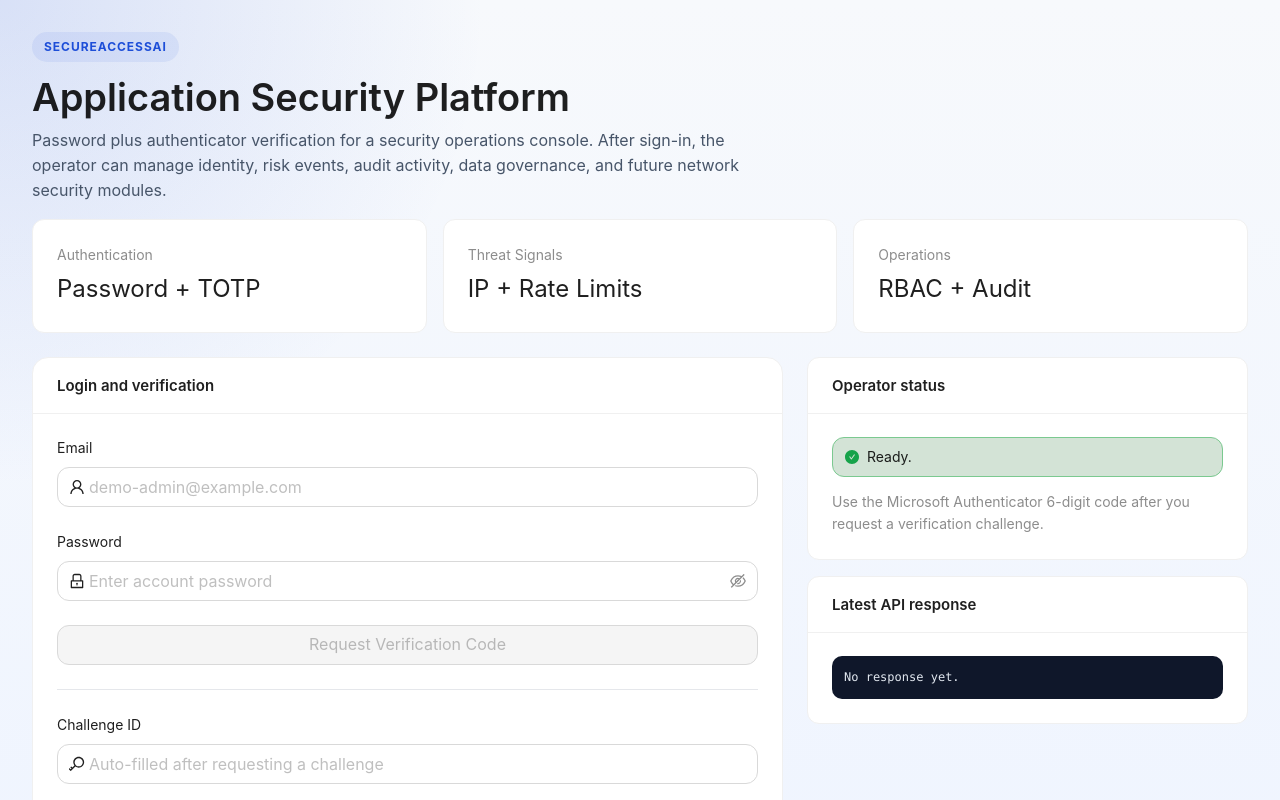
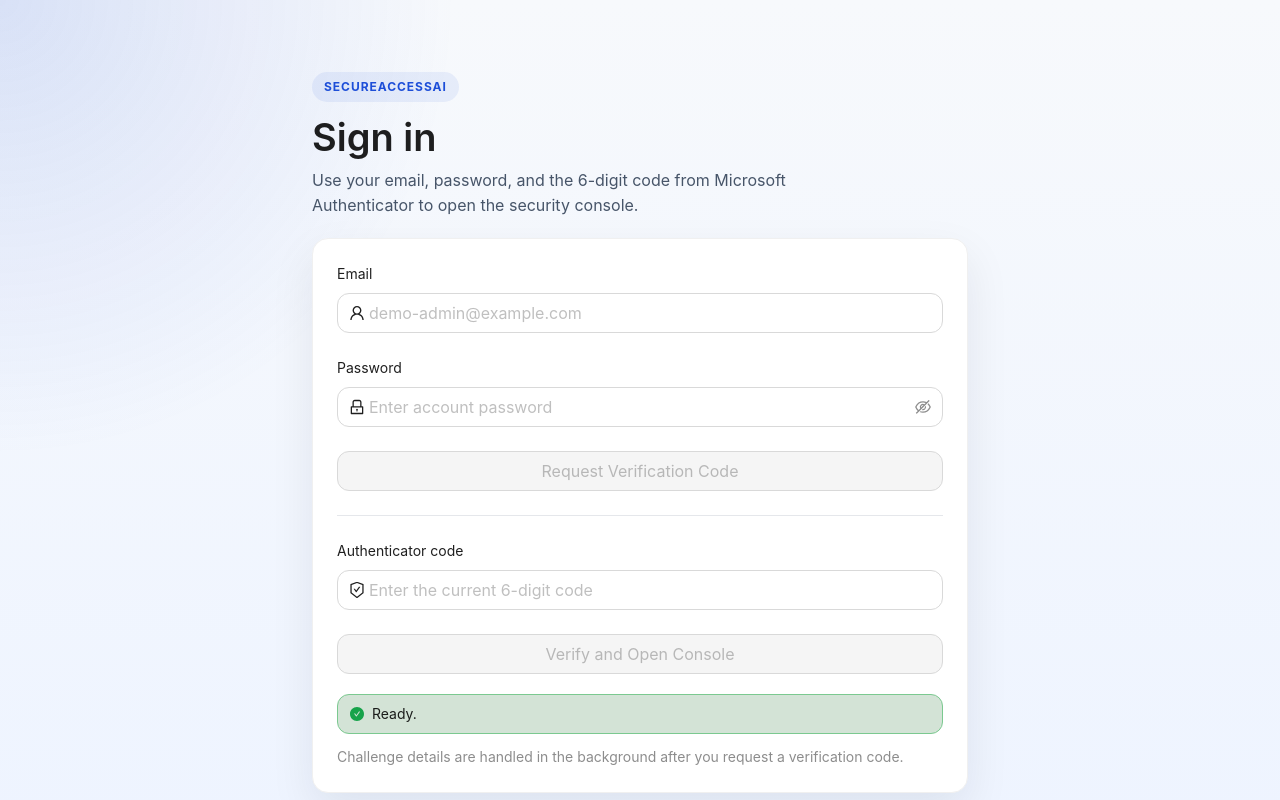
Before and after one commit to julianlu26/SecureAccessAI, a React app in the folder frontend/: page / in a window 1280 px wide. Shown: the top 800 px of the page. Built offline with nearby package versions, Linux system fonts and the light colour scheme; the HTML template or start-up script is replaced by a standard one.

Commit message:
refactor(ui): reduce login page to core verification flow

```diff
--- a/frontend/src/App.jsx
+++ b/frontend/src/App.jsx
@@ -161,28 +161,19 @@ function governanceItems(dataGovernance) {
   ].filter(Boolean);
 }
 
-function LoginPage({ loginForm, setLoginForm, verifyForm, setVerifyForm, latestCode, message, response, requestLoginCode, handleVerifyCode }) {
-  const showFallbackCode = /^\d{6}$/.test(latestCode || '');
-
+function LoginPage({ loginForm, setLoginForm, verifyForm, setVerifyForm, message, requestLoginCode, handleVerifyCode }) {
   return (
     <div className="console-login-page">
-      <div className="login-shell">
-        <div className="login-hero">
+      <div className="login-shell login-shell--narrow">
+        <div className="login-simple-head">
           <div className="login-hero-badge">SecureAccessAI</div>
-          <Title level={1} className="login-title">Application Security Platform</Title>
-          <Paragraph className="console-muted login-copy">
-            Password plus authenticator verification for a security operations console. After sign-in, the operator can manage identity, risk events, audit activity, data governance, and future network security modules.
+          <Title level={1} className="login-title">Sign in</Title>
+          <Paragraph className="console-muted login-copy login-copy--compact">
+            Use your email, password, and the 6-digit code from Microsoft Authenticator to open the security console.
           </Paragraph>
-          <Row gutter={[16, 16]}>
-            <Col xs={24} md={8}><Card><Statistic title="Authentication" value="Password + TOTP" /></Card></Col>
-            <Col xs={24} md={8}><Card><Statistic title="Threat Signals" value="IP + Rate Limits" /></Card></Col>
-            <Col xs={24} md={8}><Card><Statistic title="Operations" value="RBAC + Audit" /></Card></Col>
-          </Row>
         </div>
 
-        <Row gutter={[24, 24]}>
-          <Col xs={24} lg={15}>
-            <Card title="Login and verification" className="login-main-card">
+        <Card className="login-main-card login-main-card--single">
           <Form layout="vertical" onFinish={() => requestLoginCode()}>
             <Form.Item label="Email">
               <Input
@@ -210,46 +201,25 @@ function LoginPage({ loginForm, setLoginForm, verifyForm, setVerifyForm, latestC
           <div className="login-divider" />
 
           <Form layout="vertical" onFinish={handleVerifyCode}>
-                <Form.Item label="Challenge ID">
-                  <Input
-                    size="large"
-                    prefix={<KeyOutlined />}
-                    value={verifyForm.challenge_id}
-                    onChange={(event) => setVerifyForm((prev) => ({ ...prev, challenge_id: event.target.value }))}
-                    placeholder="Auto-filled after requesting a challenge"
-                  />
-                </Form.Item>
             <Form.Item label="Authenticator code">
               <Input
                 size="large"
                 prefix={<SafetyCertificateOutlined />}
                 value={verifyForm.code}
                 onChange={(event) => setVerifyForm((prev) => ({ ...prev, code: event.target.value }))}
-                    placeholder="Enter the current 6-digit app code"
+                placeholder="Enter the current 6-digit code"
               />
             </Form.Item>
             <Button type="primary" size="large" htmlType="submit" disabled={!verifyForm.challenge_id || !verifyForm.code} block>
               Verify and Open Console
             </Button>
           </Form>
+
+          <div className="login-note-row">
+            <Alert type={responseTone(message)} showIcon message={message} />
+            <Text type="secondary">Challenge details are handled in the background after you request a verification code.</Text>
+          </div>
         </Card>
-          </Col>
-
-          <Col xs={24} lg={9}>
-            <Space direction="vertical" size={16} style={{ width: '100%' }}>
-              <Card title="Operator status">
-                <Space direction="vertical" size={14} style={{ width: '100%' }}>
-                  <Alert type={responseTone(message)} showIcon message={message} />
-                  <Text type="secondary">Use the Microsoft Authenticator 6-digit code after you request a verification challenge.</Text>
-                  {showFallbackCode ? <Tag color="gold">Demo fallback code: {latestCode}</Tag> : null}
-                </Space>
-              </Card>
-              <Card title="Latest API response">
-                <pre className="json-block json-block--compact">{response}</pre>
-              </Card>
-            </Space>
-          </Col>
-        </Row>
       </div>
     </div>
   );
@@ -883,7 +853,6 @@ export function App() {
         setLoginForm={setLoginForm}
         verifyForm={verifyForm}
         setVerifyForm={setVerifyForm}
-        latestCode={latestCode}
         message={message}
         response={response}
         requestLoginCode={requestLoginCode}
--- a/frontend/src/styles.css
+++ b/frontend/src/styles.css
@@ -22,8 +22,17 @@ body {
   padding: 32px;
 }
 
+.login-shell--narrow {
+  max-width: 720px;
+  padding-top: 72px;
+}
+
 .login-hero {
   margin-bottom: 24px;
+}
+
+.login-simple-head {
+  margin-bottom: 20px;
 }
 
 .login-hero-badge {
@@ -48,8 +57,17 @@ body {
   font-size: 16px;
 }
 
+.login-copy--compact {
+  max-width: 560px;
+  margin-bottom: 0;
+}
+
 .login-main-card {
   border-radius: 16px;
+}
+
+.login-main-card--single {
+  box-shadow: 0 18px 45px rgba(15, 23, 42, 0.08);
 }
 
 .console-muted {
@@ -72,6 +90,12 @@ body {
   height: 1px;
   margin: 24px 0;
   background: #e5e7eb;
+}
+
+.login-note-row {
+  display: grid;
+  gap: 12px;
+  margin-top: 20px;
 }
 
 .mono-inline {
```
Also changed, not shown: 2 other files (tests, documents, lock files or other folders). Lines whose indentation alone changed are shown as unchanged.
